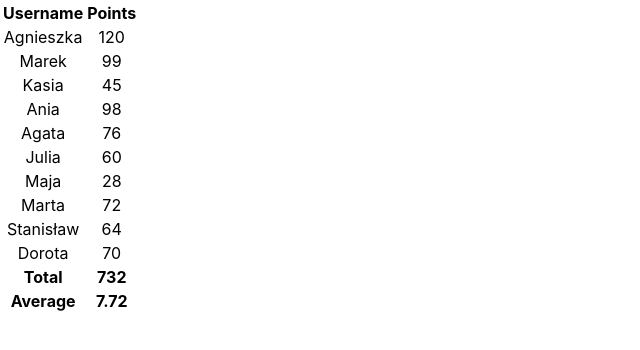
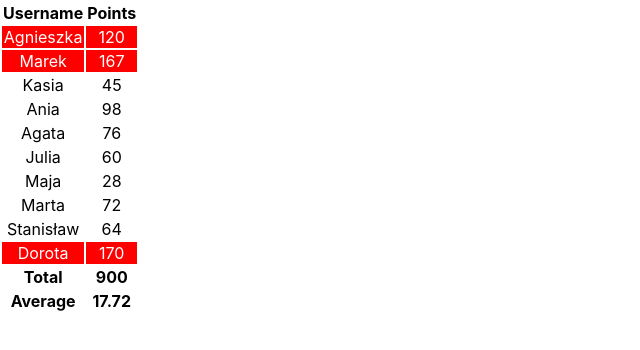
Before and after one commit to kunicka/my-app, a React (Create React App) app: page / in a window 1280 px wide. Shown: the top 350 px of the page, without its empty margins (0-640 px from the left). Built offline with nearby package versions, Linux system fonts and the light colour scheme.

Commit message:
conditioning change of <tr> styling based on points

```diff
--- a/src/App.tsx
+++ b/src/App.tsx
@@ -1,4 +1,4 @@
-import React from "react";
+import React, {useState} from "react";
 import "./App.css";
 import playersArray from "./components/Players";
 
@@ -6,14 +6,18 @@ import playersArray from "./components/Players";
 export const App: React.FC = () => {
 
   const playersArrayList = playersArray.map((player:any, idx:number) => (
-    <tr key={player.id}>
-     <td >{player.username}</td> <td>{player.points}</td>
+    <tr
+    key={player.id}
+    style={{
+      backgroundColor:player.points>100?'red':'white',
+      color:player.points>100?'white':'black'}}
+      >
+     <td>{player.username}</td> <td>{player.points}</td>
      </tr>
-
-  ));
+    ));
 
 
-  // const sumOfPoints = playersArrayList.reduce(function(a,b){return{points: a.points + b.points}})
+
 
   const sumOfPoints:number = playersArray.reduce((previousScore, currentScore, index)=>previousScore+currentScore.points, 0);
 
--- a/src/components/Players.tsx
+++ b/src/components/Players.tsx
@@ -7,7 +7,7 @@ export const playersArray = [
   {
   Id:2,
       username: "Marek",
-      points: 99,
+      points: 167,
     },
   {
   Id:3,
@@ -47,7 +47,7 @@ export const playersArray = [
   {
   Id:10,
       username: "Dorota",
-      points: 70,
+      points: 170,
     },
 ];
 
```
